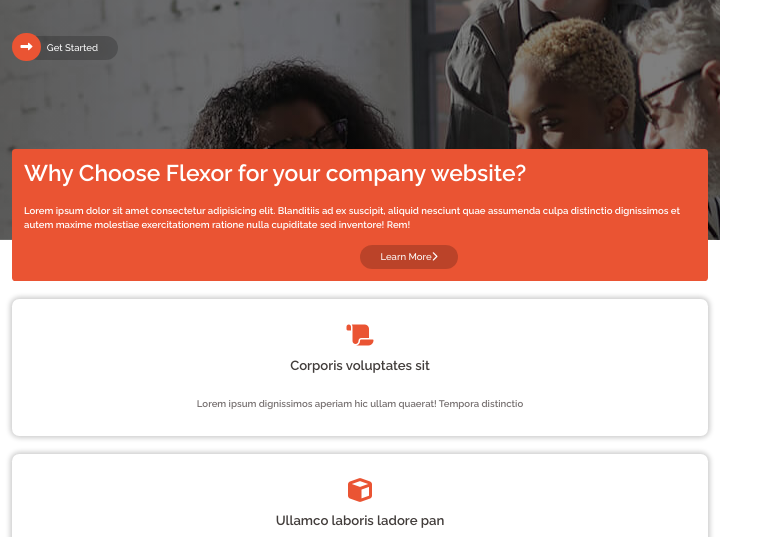
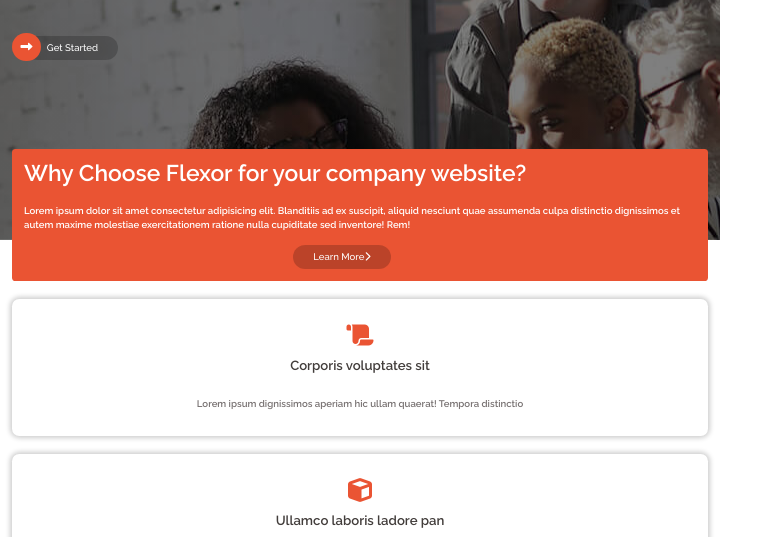
Before and after one commit to somanshu63/checkpoint4, a plain HTML site: page index.html in a window 768 px wide. Shown: the part 263-800 px from the top of the page. Drawn offline with Linux system fonts and the light colour scheme.

Commit message:
Update style.css

```diff
--- a/style.css
+++ b/style.css
@@ -1130,7 +1130,7 @@ footer li a, footer li{
 		padding-bottom: 12rem;
 	}
 	.hero-article-big .btn-primary{
-		margin: 1rem 0 0 50%;
+		margin: 1rem 0 0 42%;
 	}
 	.hero-article-big, .hero-article-small{
 		margin-bottom: -2rem;
@@ -1299,7 +1299,7 @@ footer li a, footer li{
 		padding-bottom: 12rem;
 	}
 	.hero-article-big .btn-primary{
-		margin: 1rem 0 0 50%;
+		margin: 1rem 0 0 40%;
 	}
 
 
```
